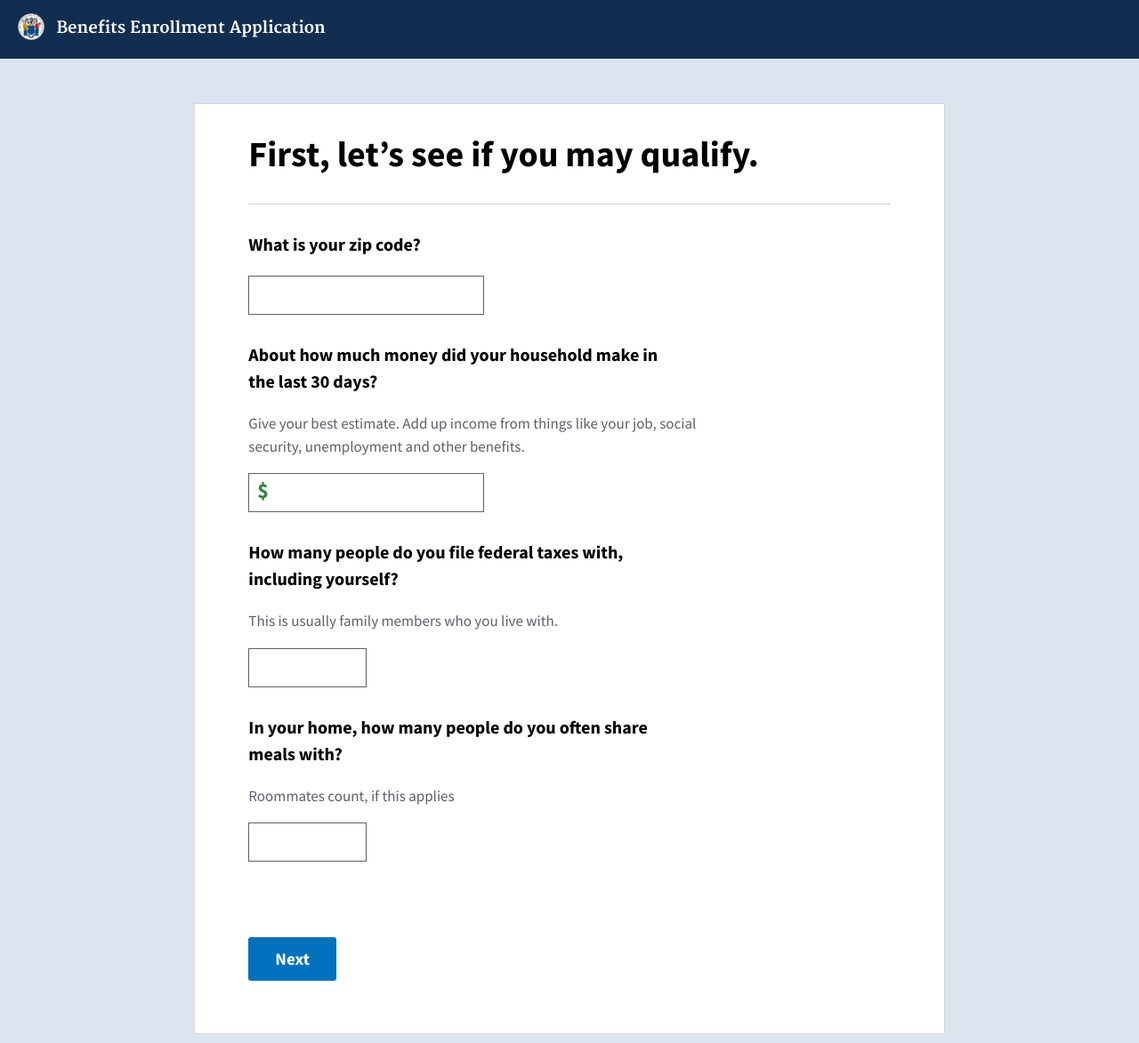
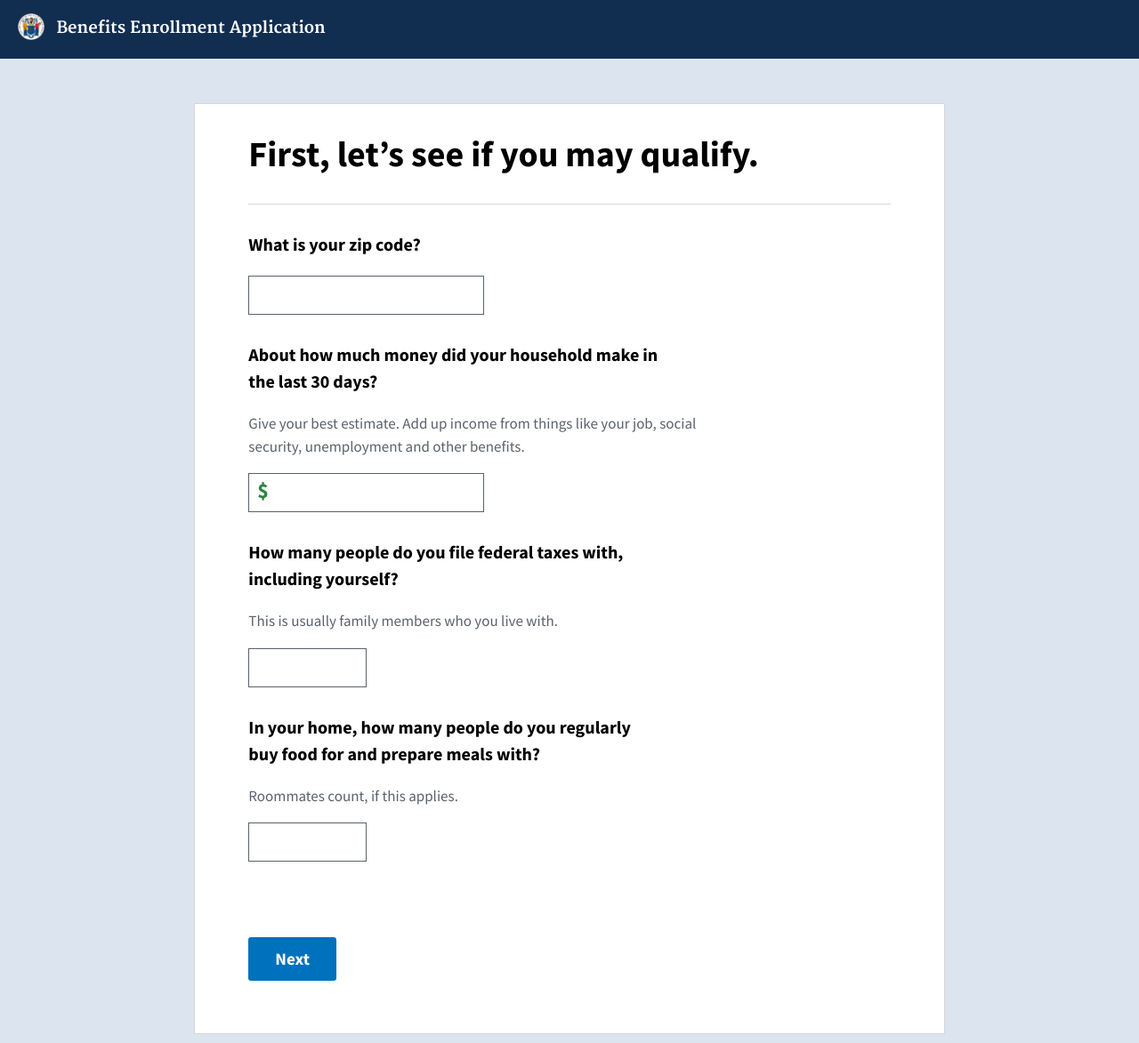
Before and after one commit to usds/benefits-enrollment-prototype, a Jekyll site: the page built from 00-screener/quick-screener.html, in a window 1280 px wide. Shown: the whole page at 89% size. Built offline with Jekyll 4.4.1, drawn with Linux system fonts in a browser that asks for light colours.

Commit message:
household text change

```diff
--- a/00-screener/quick-screener.html
+++ b/00-screener/quick-screener.html
@@ -29,8 +29,8 @@ button_text: Next
 </div>
 
 <div class="prompt">
-	<p class="prompt__primary-text"><label for="householdShareMeals">In your home, how many people do you often share meals with?</label></p>
-	<p class="prompt__secondary-text">Roommates count, if this applies
+	<p class="prompt__primary-text"><label for="householdShareMeals">In your home, how many people do you regularly buy food for and prepare meals with?</label></p>
+	<p class="prompt__secondary-text">Roommates count, if this applies.
 </p>
 </div>
 <div class="response">
--- a/03-basic-family/household-review.html
+++ b/03-basic-family/household-review.html
@@ -37,8 +37,8 @@ button_text: Continue
 </div>
 
 <div class="prompt">
-  <p class="prompt__primary-text"><label for="householdShareMeals">In your home, how many people do you often share meals with?</label></p>
-  <p class="prompt__secondary-text">Roommates count, if this applies</p>
+  <p class="prompt__primary-text"><label for="householdShareMeals">In your home, how many people do you regularly buy food for and prepare meals with?</label></p>
+  <p class="prompt__secondary-text">Roommates count, if this applies.</p>
 </div>
 <div class="response">
   <input class="input--short" type="tel" id="householdShareMeals" required />
```
